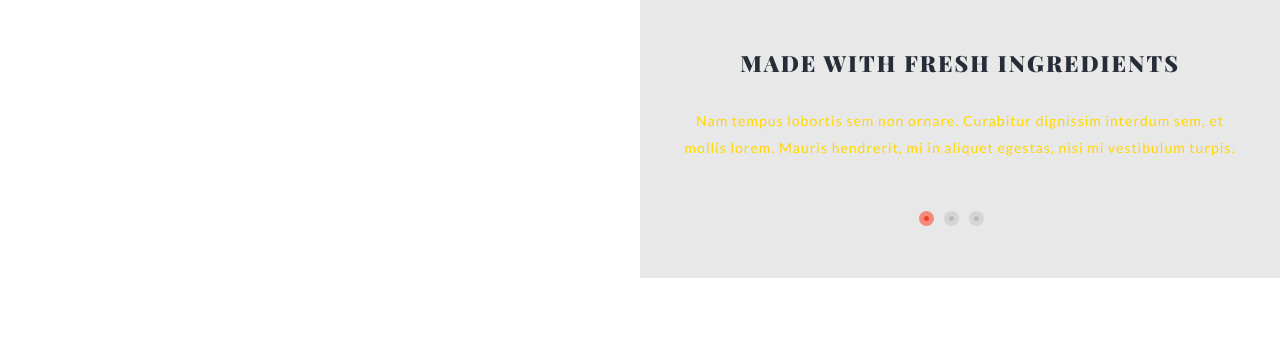
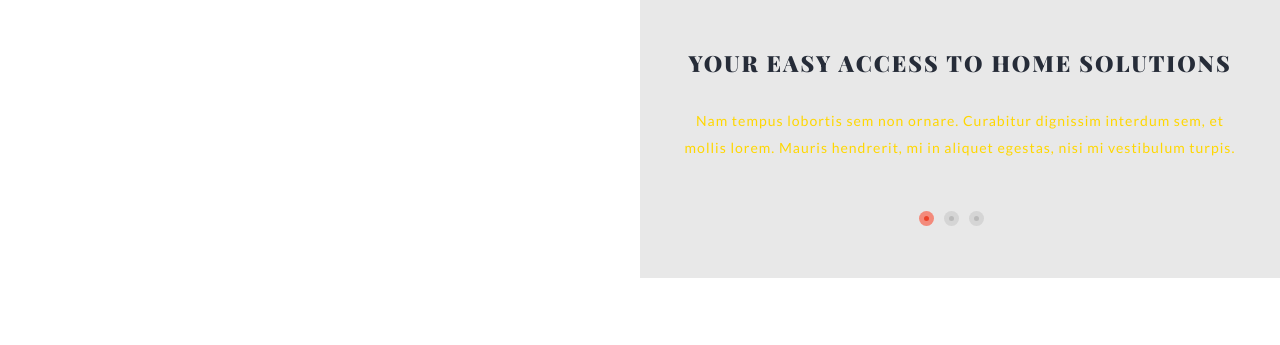
Before and after one commit to Brosir-Maraka/Errand, a plain HTML site: page index.html in a window 1280 px wide. Shown: the part 755-1100 px from the top of the page. Drawn offline with nearby package versions, Linux system fonts and the light colour scheme; a web font is replaced by a local one.

Commit message:
add more customiztions to home page

```diff
--- a/index.html
+++ b/index.html
@@ -242,7 +242,7 @@ function hideURLbar(){ window.scrollTo(0,1); } </script>
 		</div>
 	</div>
 	<div class="col-md-6 w3layouts_event_right">
-		<h3>made with fresh  Ingredients</h3>
+		<h3>Your easy access to home solutions</h3>
 		<div class="slider">
 			<div class="flexslider">
 				<ul class="slides">
```
